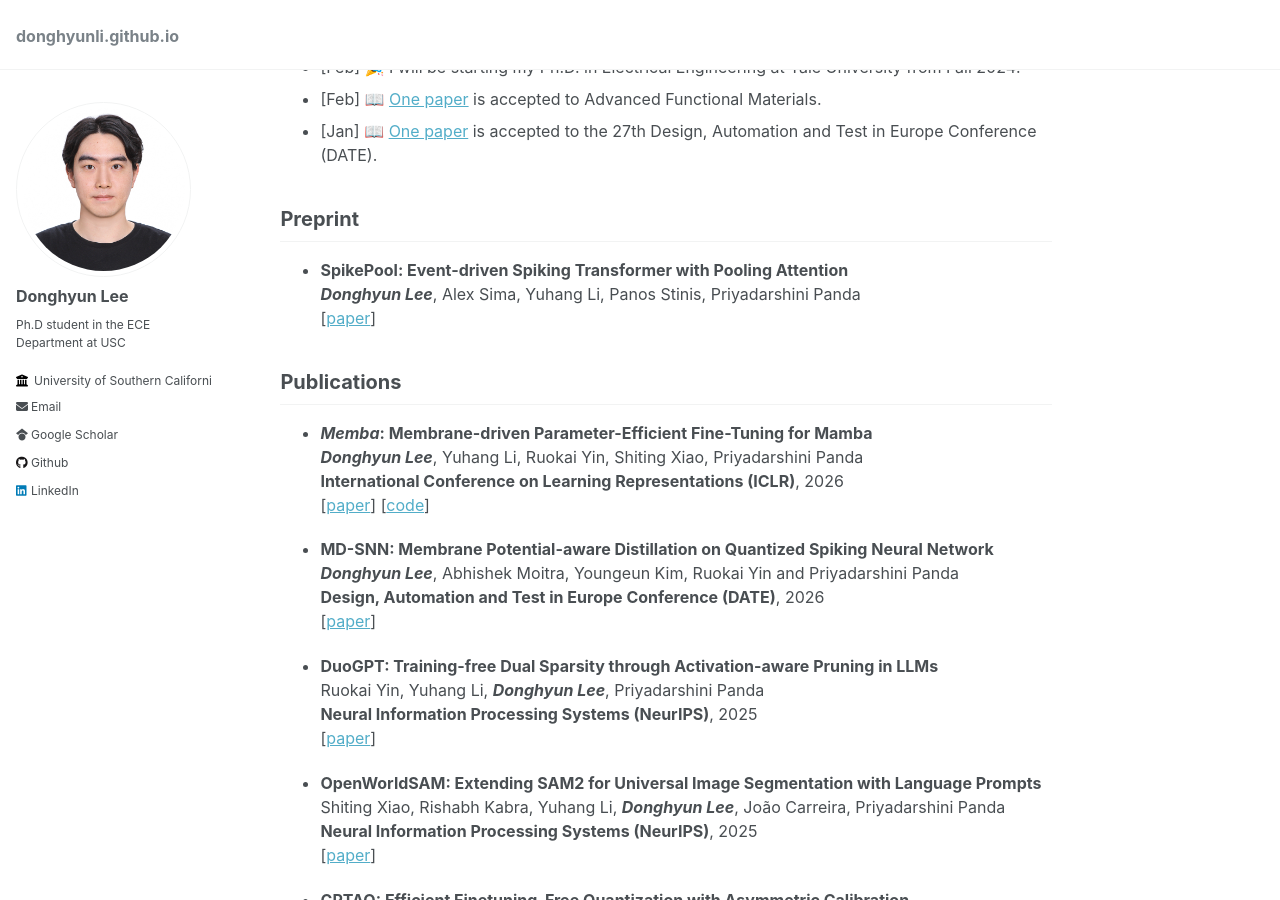
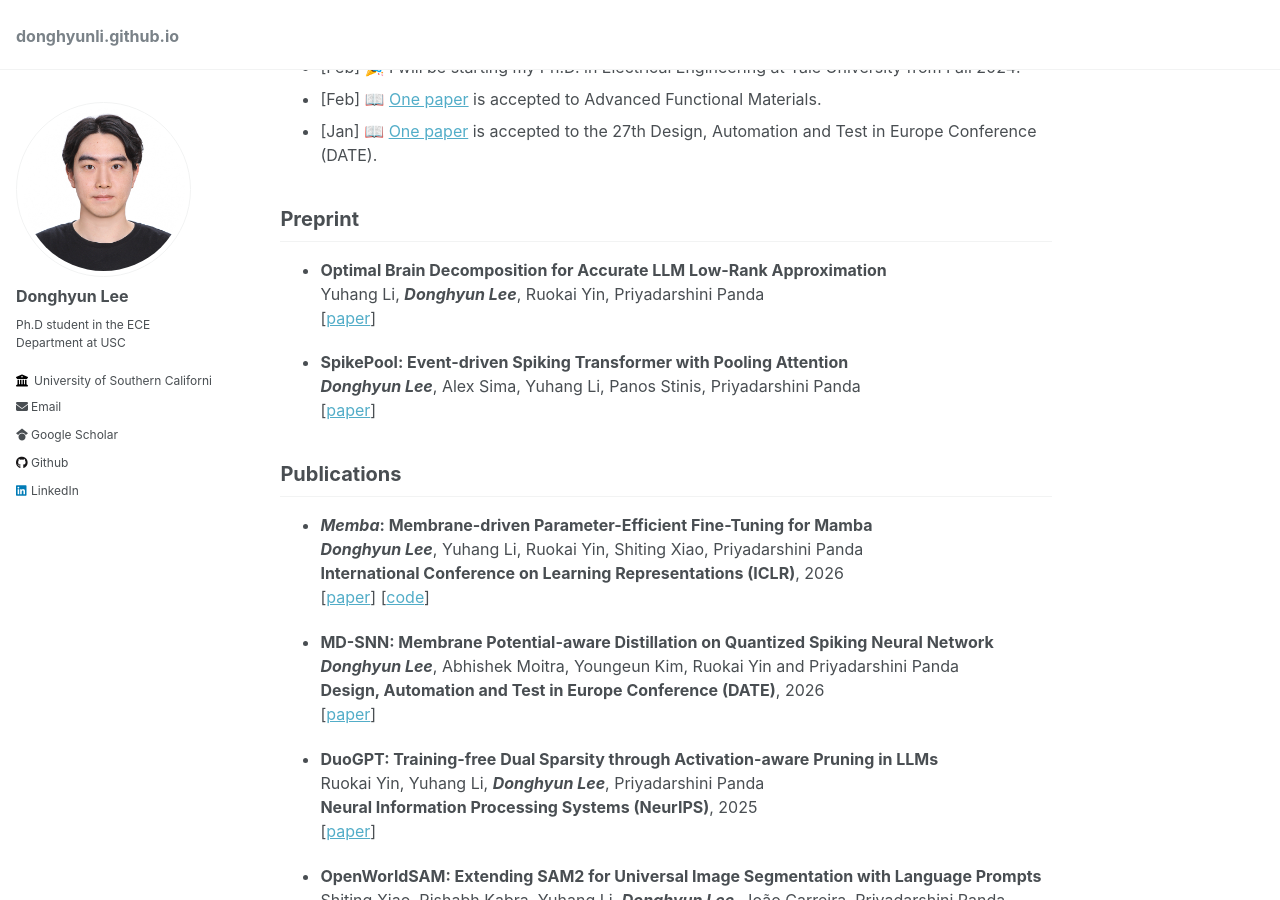
Before and after one commit to donghyunli/donghyunli.github.io, a Jekyll site: the page built from _pages/about.md, in a window 1280 px wide and 900 px high, scrolled down 923 px. Built offline with Jekyll 4.4.1, drawn with Linux system fonts in a browser that asks for light colours.

Commit message:
update paper

```diff
--- a/_pages/about.md
+++ b/_pages/about.md
@@ -40,6 +40,10 @@ I received B.E. degree in Mechanical Engineering Department at Yonsei University
 - [Jan] 📖 [One paper](https://arxiv.org/pdf/2401.08001) is accepted to the 27th Design, Automation and Test in Europe Conference (DATE).
 
 ## Preprint
+- **Optimal Brain Decomposition for Accurate LLM Low-Rank Approximation**\\
+Yuhang Li, ***Donghyun Lee***, Ruokai Yin, Priyadarshini Panda\\
+[[paper](https://arxiv.org/pdf/2604.00821)]
+
 - **SpikePool: Event-driven Spiking Transformer with Pooling Attention**\\
 ***Donghyun Lee***, Alex Sima, Yuhang Li, Panos Stinis, Priyadarshini Panda\\
 [[paper](https://arxiv.org/pdf/2510.12102)]
```
